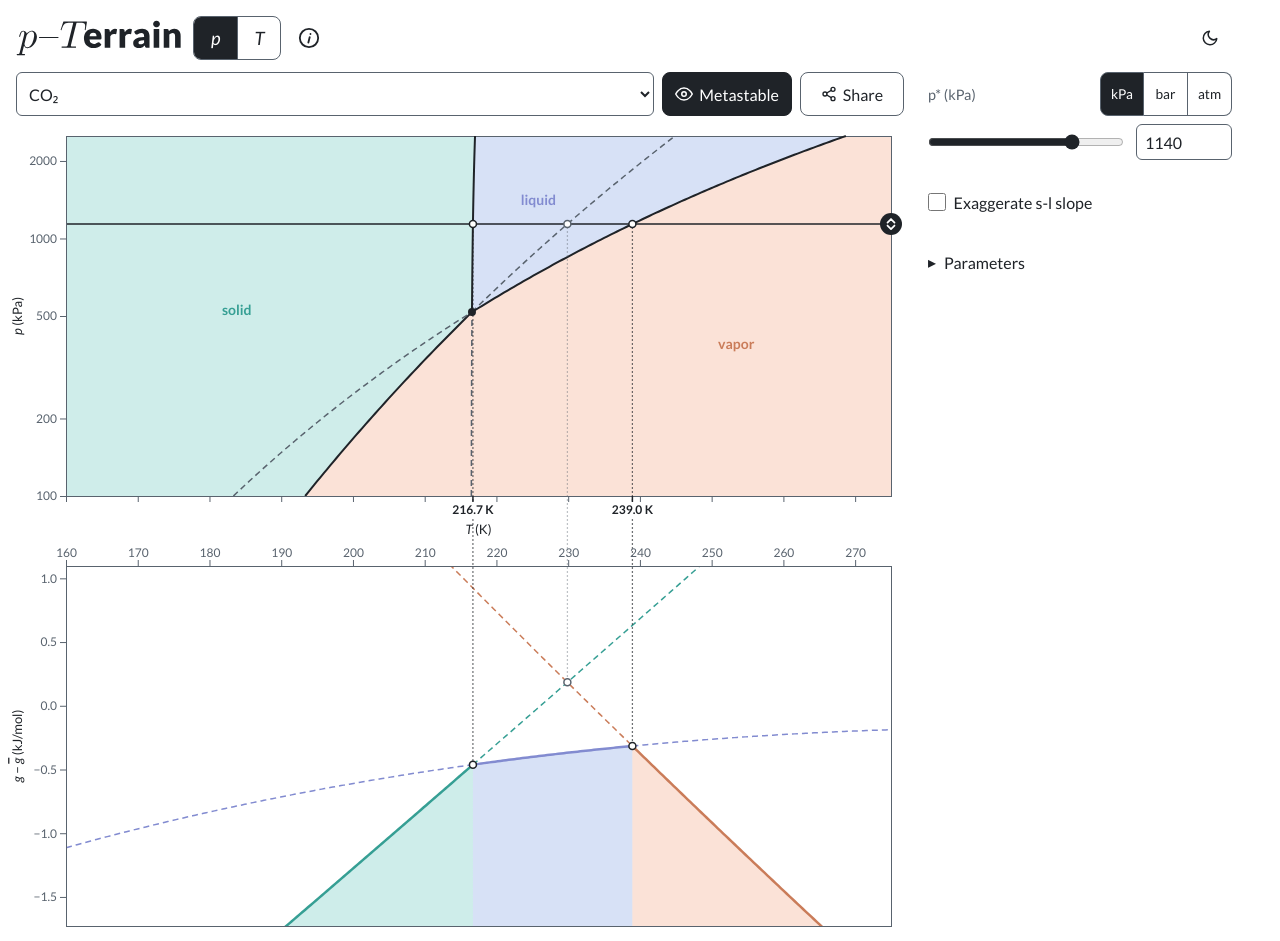
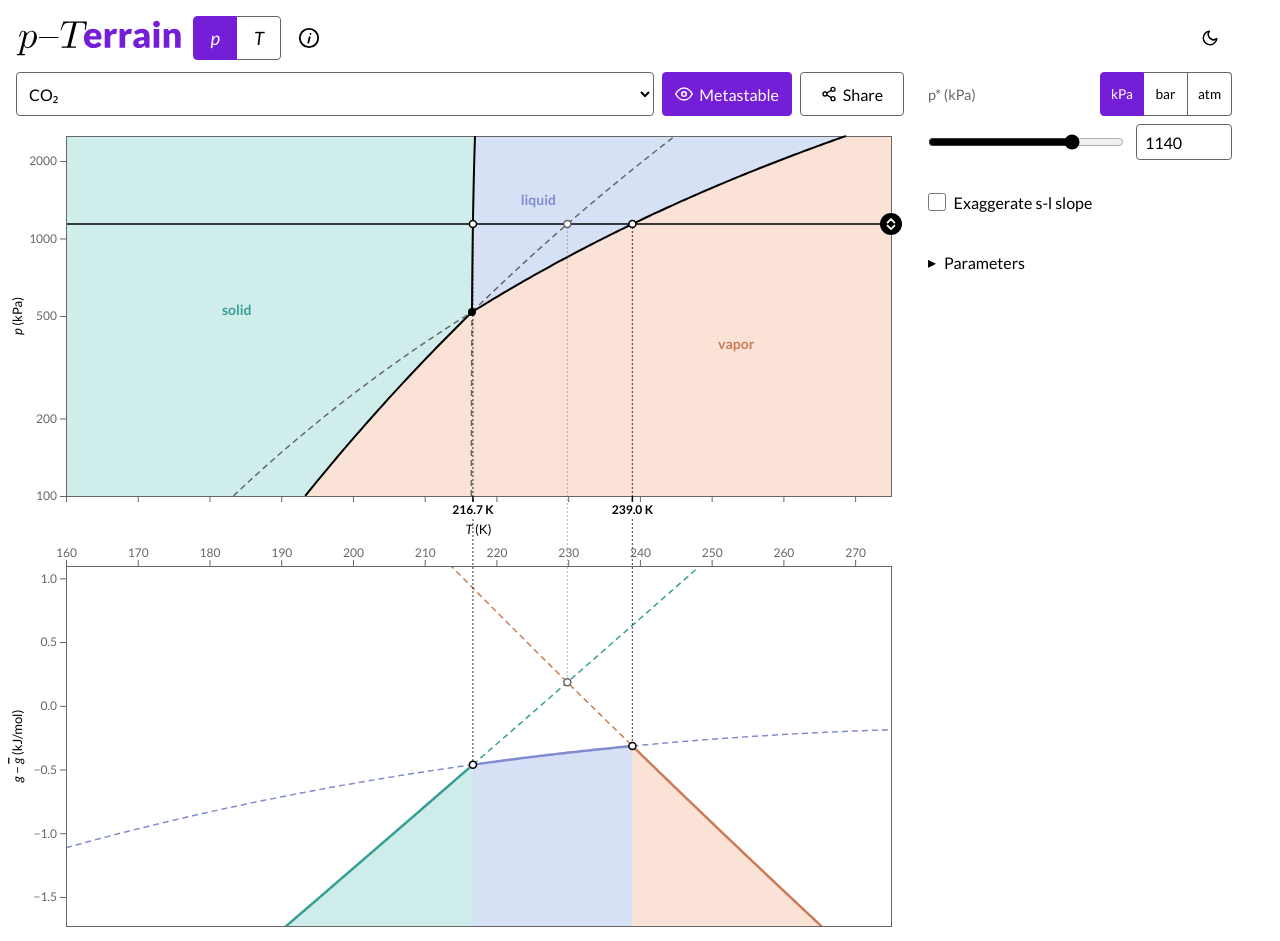
Before and after one commit to d2r2group/pTerrain, a website built with Vite: page index.html in a window 1280 px wide. Shown: the top 941 px of the page. Built offline with nearby package versions, Linux system fonts and the light colour scheme.

Commit message:
Give the UI a single corner radius and a d2r2-purple accent, color the logo's "errain" to match, add a p–T favicon, and run the end-to-end tests fully in parallel.
A new `--radius` token (4 px) replaces the mix of 0.25–0.5 rem corner radii on every button, field, fieldset, validation box and overlay. The light theme now uses pure black text and boundaries with a #666 muted gray. The dark theme uses neutral near-black/near-white (#111/#f2f2f2) in place of the bluish GitHub grays. The warning color is now a burnt orange in the vapor's hue (5.0 : 1 on white, 7.1 : 1 lightened on dark). The focus ring and a new `--selected` fill both use the d2r2 purple. Selected states in the Metastable toggle, the p | T axis toggle and the pressure unit toggle now fill with that purple instead of the text color. To let the current half take the fill color, the axis toggle draws its borders on each half, as the unit toggle does, at 44 px each. A 1 px inset shadow covers the neighbor's border, so a selected segment after the first shows no gray seam. A selected unit button's focus ring switches to `--bg` so it stays visible on the purple. The logo SVG splits "errain" into its own `.logo-accent` path, which the stylesheet fills with `--d2r2`. The static light and dark logo files under `assets/` carry the matching #751ed7 and #af79ec fills. The browser tab now shows the logo's p–T as `public/favicon.svg`, which turns near-white under a dark browser theme. A black `favicon.ico` (16, 32 and 48 px) covers browsers without SVG icon support. Both are linked from `index.html` with paths that build to relative URLs. Playwright now runs with `fullyParallel`, so tests within one file also run in parallel.

```diff
--- a/index.html
+++ b/index.html
@@ -5,6 +5,9 @@
     <meta name="viewport" content="width=device-width, initial-scale=1" />
     <meta name="color-scheme" content="light" />
     <title>pTerrain</title>
+    <!-- The logo's p–T; the SVG follows the browser's theme, the .ico is for Safari. -->
+    <link rel="icon" href="/favicon.ico" sizes="32x32" />
+    <link rel="icon" href="/favicon.svg" type="image/svg+xml" />
     <script>
       // Apply the stored theme before the first paint, so the page does not flash.
       // The key is THEME_KEY in src/ui/theme.ts.
--- a/playwright.config.ts
+++ b/playwright.config.ts
@@ -5,6 +5,8 @@ const port = 4173;
 // The smoke tests run against `vite preview` of the built site, so `npm run build` comes first.
 export default defineConfig({
   testDir: "tests/e2e",
+  // Every test loads its own page, so tests within a file run in parallel too.
+  fullyParallel: true,
   forbidOnly: !!process.env.CI,
   retries: process.env.CI ? 1 : 0,
   reporter: process.env.CI ? "github" : "list",
--- a/src/style.css
+++ b/src/style.css
@@ -10,16 +10,23 @@
   --curve-vapor: #ca7c59;
   --region-opacity: 0.3;
 
+  /* The one corner radius, for every button, field and box. */
+  --radius: 4px;
+
   --bg: #ffffff;
-  --fg: #1f2328;
-  --muted: #59636e;
-  --boundary: #1f2328;
-  --boundary-metastable: #59636e;
-  --cut: #1f2328;
-  --focus: #0969da;
-  --warning: #9a6700;
-  /* The purple of the d2r2 group's logo, for the footer link (7.2 : 1 on white). */
+  --fg: #000000;
+  --muted: #666666;
+  --boundary: #000000;
+  --boundary-metastable: #666666;
+  --cut: #000000;
+  --focus: var(--d2r2);
+  /* A burnt orange in the vapor's hue, deeper than its curve (5.0 : 1 on white). */
+  --warning: #bb4e1b;
+  /* The purple of the d2r2 group's logo, for the footer link and the focus ring (7.2 : 1 on
+     white). */
   --d2r2: #751ed7;
+  /* The fill of a selected button, under text in --bg. */
+  --selected: var(--d2r2);
   /* The cut knob's shadow while dragged. */
   --drag-shadow: rgb(0 0 0 / 0.4);
 
@@ -32,21 +39,23 @@
 /* Dark tokens, chosen with the theme button (data-theme); the page is light until then. */
 :root[data-theme="dark"] {
   color-scheme: dark;
-  /* The base colors already reach 6.4–8.5 : 1 on the dark background. */
+  /* The base colors already reach 6.9–9.1 : 1 on the dark background. */
   --curve-solid: #5fc4b8;
   --curve-liquid: #7c9be0;
   --curve-vapor: #f2a07b;
   --region-opacity: 0.4;
 
-  --bg: #16181d;
-  --fg: #e6e8eb;
-  --muted: #9aa3ad;
-  --boundary: #e6e8eb;
-  --boundary-metastable: #9aa3ad;
-  --cut: #e6e8eb;
-  --focus: #58a6ff;
-  --warning: #d29922;
-  /* The logo's purple, lightened in the same hue to 5.7 : 1 (the logo's own gives 2.5 : 1). */
+  /* A neutral near-black and near-white: pure black and white glare and smear on OLED. */
+  --bg: #111111;
+  --fg: #f2f2f2;
+  --muted: #999999;
+  --boundary: #f2f2f2;
+  --boundary-metastable: #999999;
+  --cut: #f2f2f2;
+  --focus: var(--d2r2);
+  /* The light theme's warning lightened in the same hue to 7.1 : 1. */
+  --warning: #f0804c;
+  /* The logo's purple, lightened in the same hue to 6.1 : 1 (the logo's own gives 2.6 : 1). */
   --d2r2: #af79ec;
   /* Light, as a dark shadow would vanish on the dark background. */
   --drag-shadow: rgb(255 255 255 / 0.55);
@@ -104,7 +113,7 @@ header .theme-toggle {
   }
 
   .main-row .mode-toggle > span {
-    min-width: 21px;
+    min-width: 22px;
     padding: 0;
   }
 }
@@ -122,7 +131,7 @@ header > .icon-button,
   height: 44px;
   padding: 0;
   border: 0;
-  border-radius: 0.5rem;
+  border-radius: var(--radius);
   color: var(--fg);
   background: transparent;
   cursor: pointer;
@@ -139,8 +148,8 @@ header > .icon-button .icon,
   display: block;
 }
 
-/* The logo: outlines in the text color, so it follows the theme. It is a borderless button
-   that snaps the cut to the triple point. */
+/* The logo: outlines in the text color, so it follows the theme, with "errain" in the d2r2
+   purple. It is a borderless button that snaps the cut to the triple point. */
 .logo {
   margin: 0;
   line-height: 0;
@@ -150,7 +159,7 @@ header > .icon-button .icon,
   display: block;
   padding: 0;
   border: 0;
-  border-radius: 0.25rem;
+  border-radius: var(--radius);
   color: var(--fg);
   background: transparent;
   cursor: pointer;
@@ -162,6 +171,10 @@ header > .icon-button .icon,
   height: 2.25rem;
   max-width: 100%;
   fill: currentColor;
+}
+
+.logo .logo-accent {
+  fill: var(--d2r2);
 }
 
 button,
@@ -198,7 +211,7 @@ input {
   align-items: center;
   padding: 0 0.75rem;
   border: 1px solid var(--muted);
-  border-radius: 0.5rem;
+  border-radius: var(--radius);
   background: transparent;
   cursor: pointer;
 }
@@ -214,8 +227,8 @@ input {
 
 .metastable-toggle[aria-pressed="true"] {
   color: var(--bg);
-  background: var(--fg);
-  border-color: var(--fg);
+  background: var(--selected);
+  border-color: var(--selected);
 }
 
 /* Icon-only buttons: square. */
@@ -314,12 +327,13 @@ input {
 }
 
 /* The axis toggle: one button that shows both modes, p | T, with the current one filled. The
-   halves fill the button, so its border and rounded corners frame them; 43 px each and the
-   border make it 88 px wide, as two 44 px buttons were. */
+   border is on the halves, as on the unit toggle, so that the current one can take the fill's
+   color; 44 px each make it 88 px wide, as two 44 px buttons were. */
 .main-row > .mode-toggle {
   gap: 0;
   align-items: stretch;
   padding: 0;
+  border: 0;
   overflow: hidden;
   font: inherit;
   color: var(--fg);
@@ -331,12 +345,21 @@ input {
   align-items: center;
   justify-content: center;
   box-sizing: border-box;
-  min-width: 43px;
+  min-width: 44px;
   padding: 0 0.75rem;
+  border: 1px solid var(--muted);
+}
+
+.mode-toggle > span:first-child {
+  border-radius: var(--radius) 0 0 var(--radius);
+}
+
+.mode-toggle > span:last-child {
+  border-radius: 0 var(--radius) var(--radius) 0;
 }
 
 .mode-toggle > span + span {
-  border-left: 1px solid var(--muted);
+  border-left: 0;
 }
 
 /* p and T in italic, as on the axes. */
@@ -346,7 +369,15 @@ input {
 
 .mode-toggle > span.current {
   color: var(--bg);
-  background: var(--fg);
+  background: var(--selected);
+  border-color: var(--selected);
+}
+
+/* A selected half or unit after the first has no left border of its own, so it paints over its
+   neighbor's right border in the fill's color. */
+.mode-toggle > span + span.current,
+.unit-toggle button + button[aria-pressed="true"] {
+  box-shadow: -1px 0 0 var(--selected);
 }
 
 /* Pressure unit toggle: buttons in one segmented control. */
@@ -368,11 +399,11 @@ input {
 }
 
 .unit-toggle button:first-child {
-  border-radius: 0.5rem 0 0 0.5rem;
+  border-radius: var(--radius) 0 0 var(--radius);
 }
 
 .unit-toggle button:last-child {
-  border-radius: 0 0.5rem 0.5rem 0;
+  border-radius: 0 var(--radius) var(--radius) 0;
 }
 
 .unit-toggle button + button {
@@ -381,7 +412,8 @@ input {
 
 .unit-toggle button[aria-pressed="true"] {
   color: var(--bg);
-  background: var(--fg);
+  background: var(--selected);
+  border-color: var(--selected);
 }
 
 /* The unit toggle sits in the cut input's label row; 44 px high, the minimum touch target. */
@@ -394,6 +426,11 @@ input {
 .unit-toggle button:focus-visible {
   outline: 3px solid var(--focus);
   outline-offset: -3px;
+}
+
+/* The ring is inside the button, where the focus purple would vanish on the selected fill. */
+.unit-toggle button[aria-pressed="true"]:focus-visible {
+  outline-color: var(--bg);
 }
 
 /* Cut slider and number field (a fallback for dragging, and for keyboard users). */
@@ -432,7 +469,7 @@ input {
   min-height: 2.25rem;
   padding: 0 0.5rem;
   border: 1px solid var(--muted);
-  border-radius: 0.375rem;
+  border-radius: var(--radius);
   background: var(--bg);
   box-sizing: border-box;
 }
@@ -467,7 +504,7 @@ input {
   min-height: 44px;
   padding: 0 0.5rem;
   border: 1px solid var(--muted);
-  border-radius: 0.375rem;
+  border-radius: var(--radius);
   background: var(--bg);
   box-sizing: border-box;
 }
@@ -482,7 +519,7 @@ input {
   min-height: 44px;
   padding: 0 0.75rem;
   border: 1px solid var(--muted);
-  border-radius: 0.5rem;
+  border-radius: var(--radius);
   background: transparent;
   cursor: pointer;
 }
@@ -601,7 +638,7 @@ input {
   margin: 0;
   padding: 0.25rem 0.75rem 0.5rem;
   border: 1px solid color-mix(in srgb, var(--muted) 50%, var(--bg));
-  border-radius: 0.375rem;
+  border-radius: var(--radius);
 }
 
 .parameters legend {
@@ -678,7 +715,7 @@ input {
   min-height: 44px;
   padding: 0 0.75rem;
   border: 1px solid var(--muted);
-  border-radius: 0.5rem;
+  border-radius: var(--radius);
   background: transparent;
   cursor: pointer;
 }
@@ -715,7 +752,7 @@ input {
 .validation {
   padding: 0.5rem 0.75rem;
   border-left: 4px solid var(--warning);
-  border-radius: 0.25rem;
+  border-radius: var(--radius);
   background: color-mix(in srgb, var(--warning) 12%, var(--bg));
 }
 
@@ -1130,7 +1167,7 @@ input {
   min-height: 44px;
   padding: 0 0.75rem;
   border: 1px solid var(--muted);
-  border-radius: 0.5rem;
+  border-radius: var(--radius);
   background: transparent;
   cursor: pointer;
 }
@@ -1162,7 +1199,7 @@ input {
   max-height: 90vh;
   padding: 0;
   border: 1px solid var(--muted);
-  border-radius: 0.5rem;
+  border-radius: var(--radius);
   color: var(--fg);
   background: var(--bg);
 }
@@ -1200,7 +1237,7 @@ html:has(.overlay[open]) {
   height: 44px;
   padding: 0;
   border: 0;
-  border-radius: 0.375rem;
+  border-radius: var(--radius);
   background: transparent;
   font-size: 1.5rem;
   line-height: 1;
```
Also changed, not shown: src/ui/logo.ts (+4 -3 lines), assets/logo-dark.svg, assets/logo-light.svg, public/favicon.ico (added), public/favicon.svg (added), src/assets/logo.svg.
